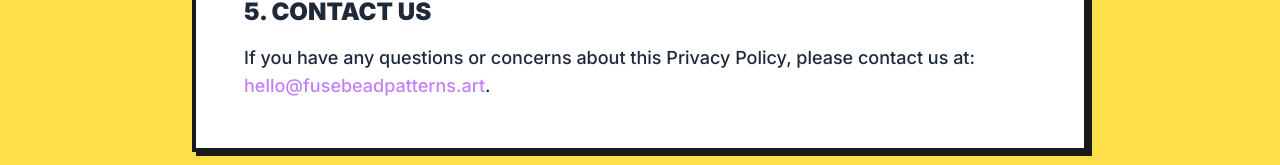
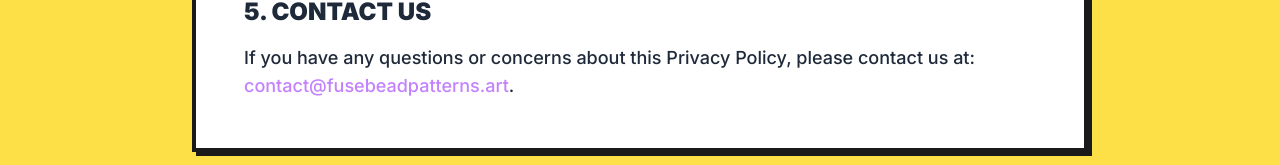
Before and after one commit to BogerHou/fusebeadpatterns, a Next.js app: page /privacy-policy in a window 1280 px wide. Shown: the part 1164-1329 px from the top of the page. Built offline with nearby package versions, Linux system fonts and the light colour scheme.

Commit message:
fix: update contact email to contact@fusebeadpatterns.art

```diff
--- a/src/app/about/page.tsx
+++ b/src/app/about/page.tsx
@@ -73,7 +73,7 @@
                     <div className="flex gap-6 font-bold uppercase text-sm">
                         <Link href="/privacy-policy" className="hover:text-brand-purple hover:underline decoration-2 underline-offset-4">Privacy Policy</Link>
                         <Link href="/terms-of-service" className="hover:text-brand-purple hover:underline decoration-2 underline-offset-4">Terms of Service</Link>
-                        <Link href="mailto:hello@fusebeadpatterns.art" className="hover:text-brand-purple hover:underline decoration-2 underline-offset-4">Contact</Link>
+                        <Link href="mailto:contact@fusebeadpatterns.art" className="hover:text-brand-purple hover:underline decoration-2 underline-offset-4">Contact</Link>
                     </div>
                 </div>
             </footer>
--- a/src/app/page.tsx
+++ b/src/app/page.tsx
@@ -185,7 +185,7 @@
                     <div className="flex gap-6 font-bold uppercase text-sm">
                         <Link href="/privacy-policy" className="hover:text-brand-purple hover:underline decoration-2 underline-offset-4">Privacy Policy</Link>
                         <Link href="/terms-of-service" className="hover:text-brand-purple hover:underline decoration-2 underline-offset-4">Terms of Service</Link>
-                        <Link href="mailto:hello@fusebeadpatterns.art" className="hover:text-brand-purple hover:underline decoration-2 underline-offset-4">Contact</Link>
+                        <Link href="mailto:contact@fusebeadpatterns.art" className="hover:text-brand-purple hover:underline decoration-2 underline-offset-4">Contact</Link>
                     </div>
                 </div>
                 <div className="mt-8 pt-6 border-t-2 border-dashed border-gray-300 text-center font-vt323 text-lg text-gray-500">
--- a/src/app/privacy-policy/page.tsx
+++ b/src/app/privacy-policy/page.tsx
@@ -49,7 +49,7 @@
                         <p>Our website may contain links to third-party websites (e.g., places to buy Perler bead kits). We are not responsible for the privacy practices or the content of those third-party sites.</p>
 
                         <h3 className="text-2xl font-black uppercase mt-8 mb-4">5. Contact Us</h3>
-                        <p>If you have any questions or concerns about this Privacy Policy, please contact us at: <a href="mailto:hello@fusebeadpatterns.art" className="text-brand-purple hover:underline">hello@fusebeadpatterns.art</a>.</p>
+                        <p>If you have any questions or concerns about this Privacy Policy, please contact us at: <a href="mailto:contact@fusebeadpatterns.art" className="text-brand-purple hover:underline">contact@fusebeadpatterns.art</a>.</p>
                     </div>
                 </div>
             </main>
@@ -64,7 +64,7 @@
                     <div className="flex gap-6 font-bold uppercase text-sm">
                         <Link href="/privacy-policy" className="underline decoration-2 underline-offset-4">Privacy Policy</Link>
                         <Link href="/terms-of-service" className="hover:text-brand-purple hover:underline decoration-2 underline-offset-4">Terms of Service</Link>
-                        <Link href="mailto:hello@fusebeadpatterns.art" className="hover:text-brand-purple hover:underline decoration-2 underline-offset-4">Contact</Link>
+                        <Link href="mailto:contact@fusebeadpatterns.art" className="hover:text-brand-purple hover:underline decoration-2 underline-offset-4">Contact</Link>
                     </div>
                 </div>
             </footer>
--- a/src/app/terms-of-service/page.tsx
+++ b/src/app/terms-of-service/page.tsx
@@ -52,7 +52,7 @@
                         <p>We reserve the right to modify these Terms of Service at any time. We will indicate the date of the last update at the top of this page. Your continued use of the website constitutes your acceptance of the updated terms.</p>
 
                         <h3 className="text-2xl font-black uppercase mt-8 mb-4">6. Contact</h3>
-                        <p>If you have any questions about these Terms, please contact us at: <a href="mailto:hello@fusebeadpatterns.art" className="text-brand-purple hover:underline">hello@fusebeadpatterns.art</a>.</p>
+                        <p>If you have any questions about these Terms, please contact us at: <a href="mailto:contact@fusebeadpatterns.art" className="text-brand-purple hover:underline">contact@fusebeadpatterns.art</a>.</p>
                     </div>
                 </div>
             </main>
@@ -67,7 +67,7 @@
                     <div className="flex gap-6 font-bold uppercase text-sm">
                         <Link href="/privacy-policy" className="hover:text-brand-purple hover:underline decoration-2 underline-offset-4">Privacy Policy</Link>
                         <Link href="/terms-of-service" className="underline decoration-2 underline-offset-4">Terms of Service</Link>
-                        <Link href="mailto:hello@fusebeadpatterns.art" className="hover:text-brand-purple hover:underline decoration-2 underline-offset-4">Contact</Link>
+                        <Link href="mailto:contact@fusebeadpatterns.art" className="hover:text-brand-purple hover:underline decoration-2 underline-offset-4">Contact</Link>
                     </div>
                 </div>
             </footer>
```
